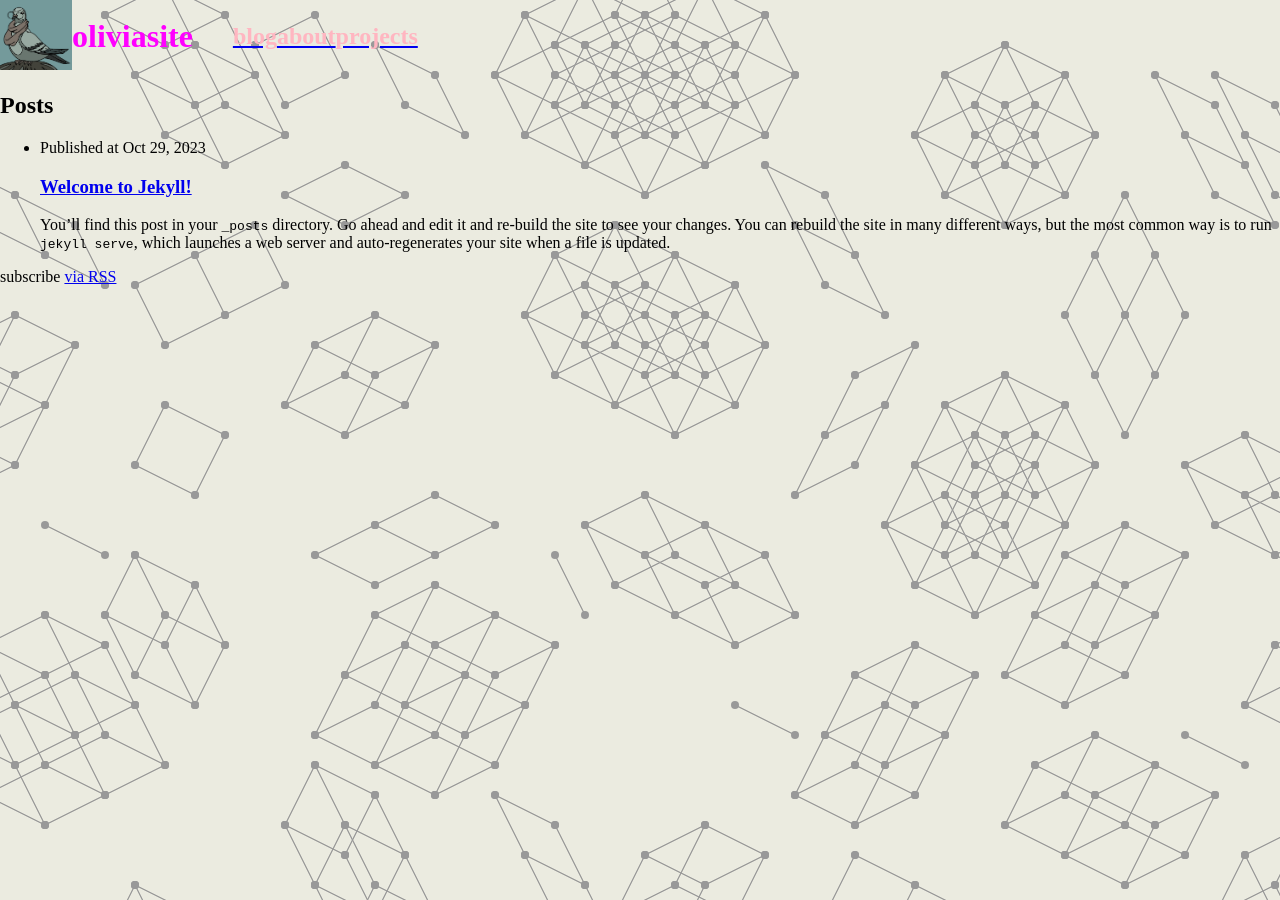
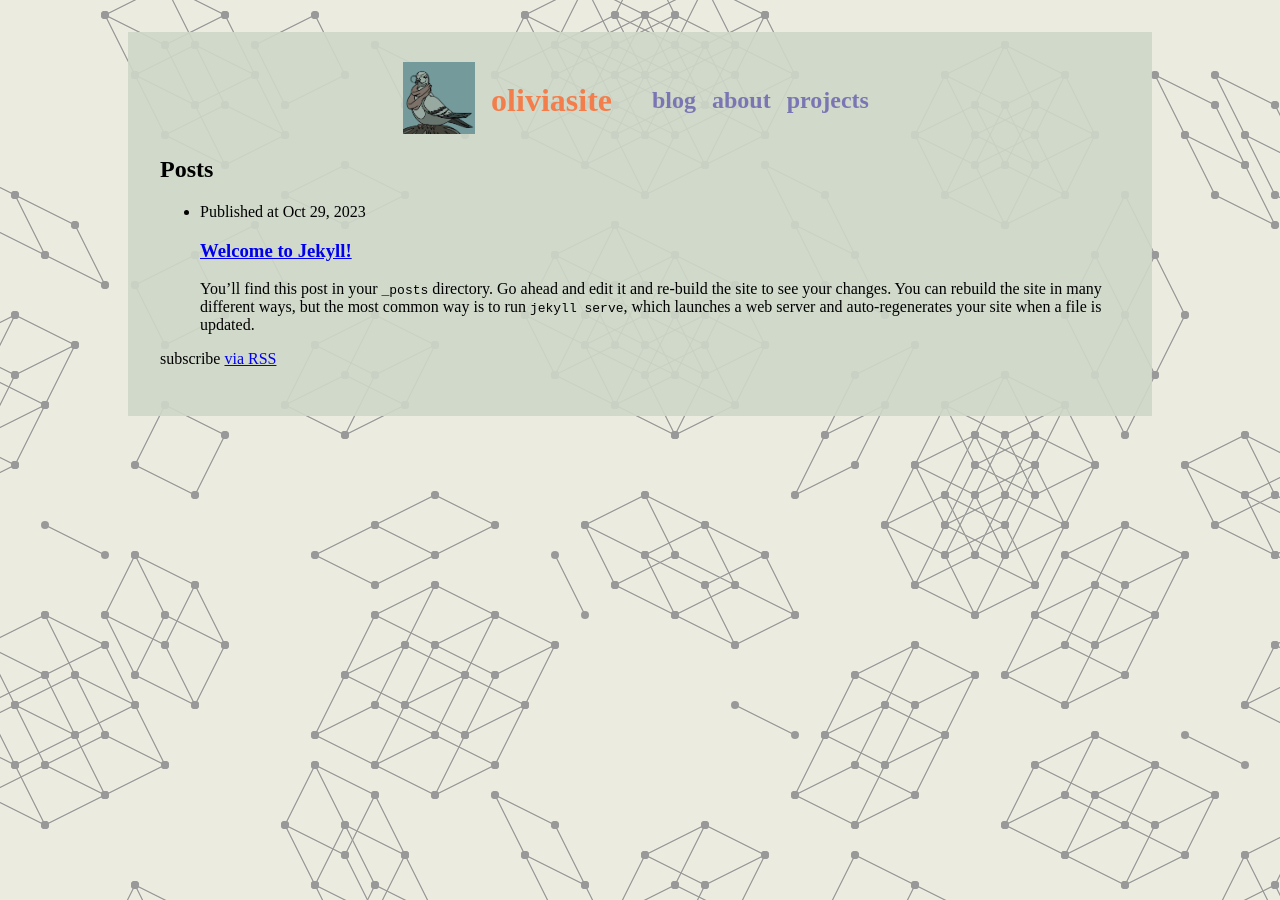
Before and after one commit to RocketRace/rocketrace.github.io, a Jekyll site: the page built from index.md, in a window 1280 px wide. Built offline with Jekyll 4.4.1, drawn with Linux system fonts in a browser that asks for light colours.

Commit message:
add nice header and content css

```diff
--- a/_includes/header.html
+++ b/_includes/header.html
@@ -1,24 +1,28 @@
 <header class="site-header">
-  <a href="{{ "/" | relative_url }}">
+  <a href="{{ "/" | relative_url }}" class="header-image-box">
     <img class="header-image" src="{{"/assets/images/icon.png" | relative_url }}" />
   </a>
-  <h1 class="site-title">
-    {{ site.title | escape }}
-  </h1>
   <ul class="header-links">
-    <li class="header-link-item">
-      <a href="{{ "/" | relative_url }}">
-        <h2 class="header-link">blog</h2>
+    <li class="main-header-link">
+      <a href="{{ "/" | relative_url }}" class="header-link">
+        <h1 class="site-title">
+          {{ site.title | escape }}
+        </h1>
       </a>
     </li>
-    <li class="header-link-item">
-      <a href="{{ "/about" | relative_url }}">
-        <h2 class="header-link">about</h2>
+    <li class="other-header-link">
+      <a href="{{ "/" | relative_url }}" class="header-link">
+        <h2 class="section-title">blog</h2>
       </a>
     </li>
-    <li class="header-link-item">
-      <a href="{{ "/projects" | relative_url }}">
-        <h2 class="header-link">projects</h2>
+    <li class="other-header-link">
+      <a href="{{ "/about" | relative_url }}" class="header-link">
+        <h2 class="section-title">about</h2>
+      </a>
+    </li>
+    <li class="other-header-link">
+      <a href="{{ "/projects" | relative_url }}" class="header-link">
+        <h2 class="section-title">projects</h2>
       </a>
     </li>
   </ul>
--- a/_layouts/default.html
+++ b/_layouts/default.html
@@ -16,9 +16,11 @@
     <canvas id="canvas">
       <!-- prerendered tiling image for nojs clients -->
     </canvas>
-    {%- include header.html -%}
-    <main class="content">
-      {{ content }}
-    </main>
+    <div class="content-flex">
+      <main class="content">
+        {%- include header.html -%}
+        {{ content }}
+      </main>
+    </div>
   </body>
 </html>
--- a/assets/main.scss
+++ b/assets/main.scss
@@ -1,9 +1,9 @@
 ---
 ---
-.placeholder {
+// for vscode not to freak out
+.unused {
   display: none;
 }
-
 
 $bright: #EBEBE0;
 $light: #CED7C8;
@@ -23,26 +23,38 @@ body {
 .site-header {
   display: flex;
   flex-direction: row;
-  width: 100%;
   max-height: 72px;
   align-items: center;
+  justify-content: center;
+}
+.header-image-box {
+  margin-right: 1rem;
 }
 .header-image {
   max-height: 72px;
-}
-.site-title {
-  color: magenta
+  height: 72px;
 }
 .header-links {
   display: flex;
+  padding-left: 0;
   flex-direction: row;
+  align-items: center;
   list-style-type: none;
 }
-.header-link-item {
-  display: auto;
+.main-header-link {
+  margin-right: 2rem;
+}
+.other-header-link {
+  margin: 0 0.5rem;
 }
 .header-link {
-  color: lightpink;
+  text-decoration: none;
+}
+.site-title {
+  color: $coral-pop;
+}
+.section-title {
+  color: $vibrant-violet;
 }
 
 // Background canvas sizing
@@ -61,6 +73,27 @@ html, body {
   z-index: -1;
 }
 
+// Center the main content
+.content-flex {
+  display: flex;
+  flex-direction: column;
+  align-items: center;
+  justify-content: center;
+}
+
+.content {
+  background-color: rgba($color: $light, $alpha: 0.9);
+  margin: 2rem;
+  padding: 2rem;
+}
+
+@media screen and (min-width: 60rem) {
+  .content {
+    max-width: 60rem;
+  }
+}
+
+// Code blocks
 
 // https://github.com/daveyarwood/gruvbox-pygments/tree/master
 .highlight .hll {
```
